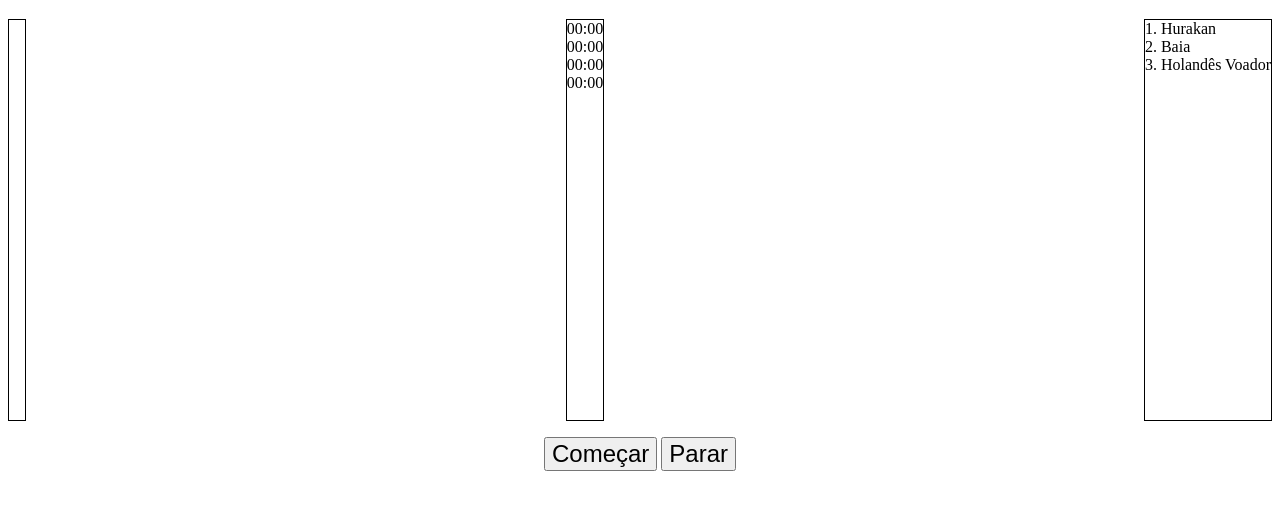
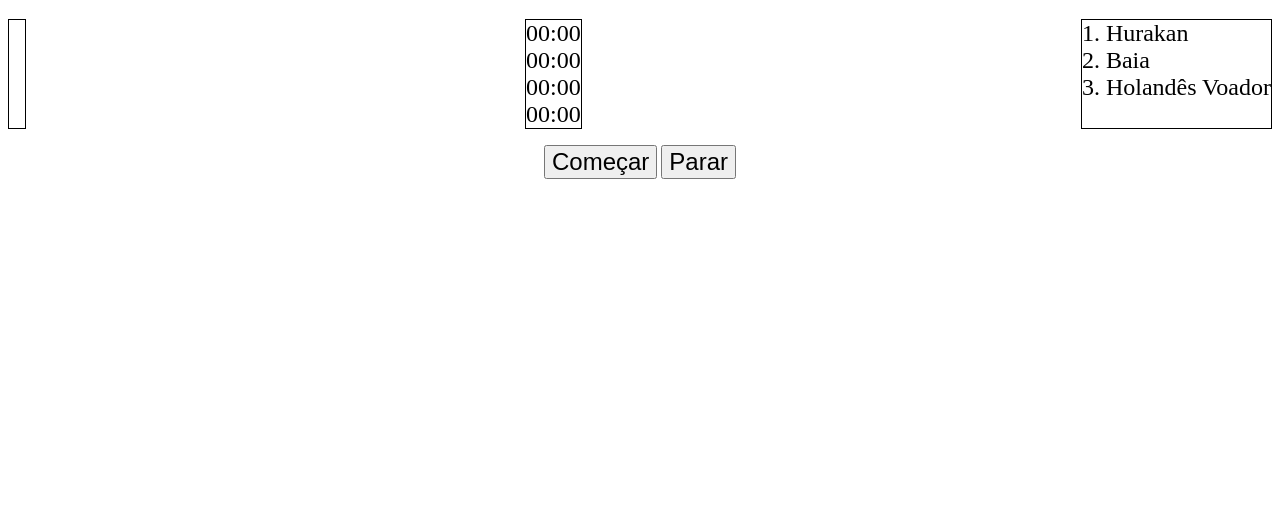
Before and after one commit to lucas1520/tabelaHurakan, a website: page public/index.html in a window 1280 px wide. Shown: the part 61-570 px from the top of the page. Drawn offline with nearby package versions, Linux system fonts and the light colour scheme; no server answers.

Commit message:
Ajustes de layout

```diff
--- a/public/style/posicoes.css
+++ b/public/style/posicoes.css
@@ -1,3 +1,5 @@
 #posicoes {
     border: 1px solid black;
+    font-size: x-large;
+
 }
--- a/public/style/tempos.css
+++ b/public/style/tempos.css
@@ -1,4 +1,5 @@
 #tempos {
     border: 1px solid black;
-    height: 50vh;
+    font-size: x-large;
+
 }
```
